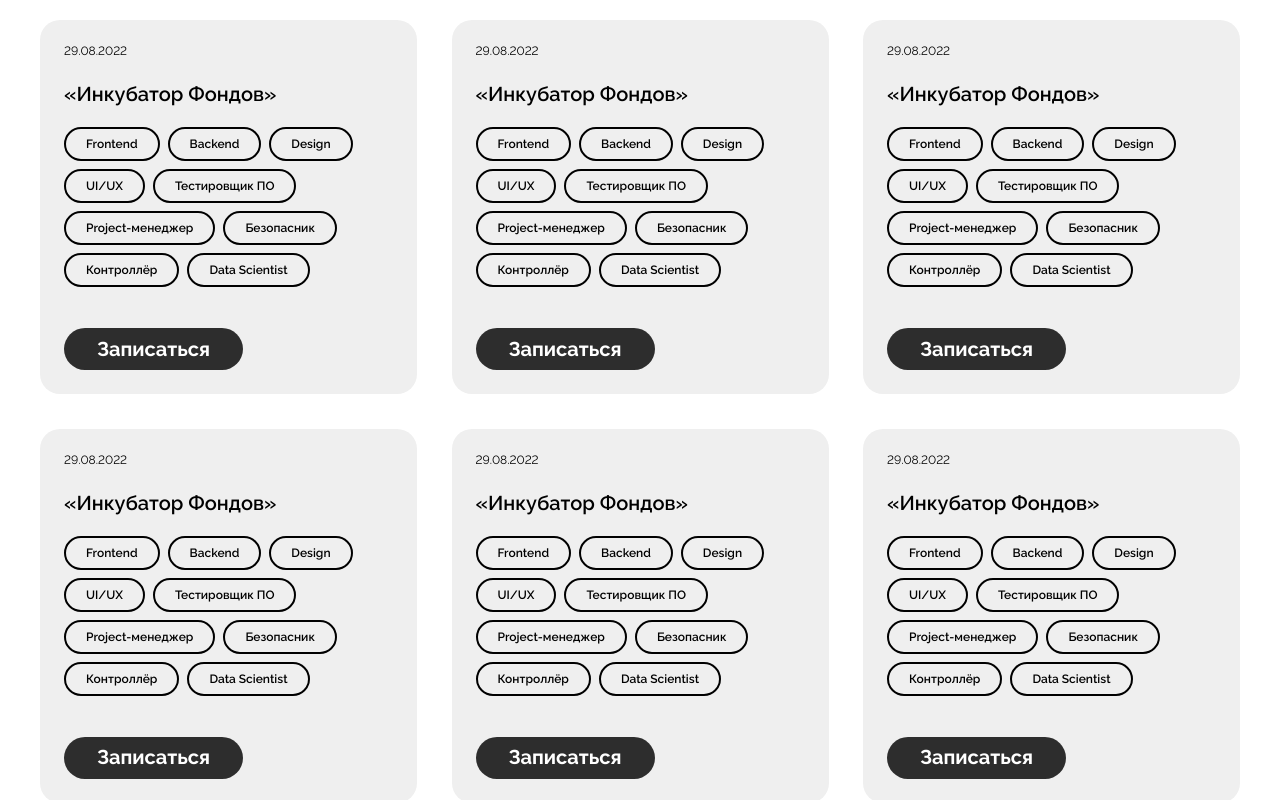
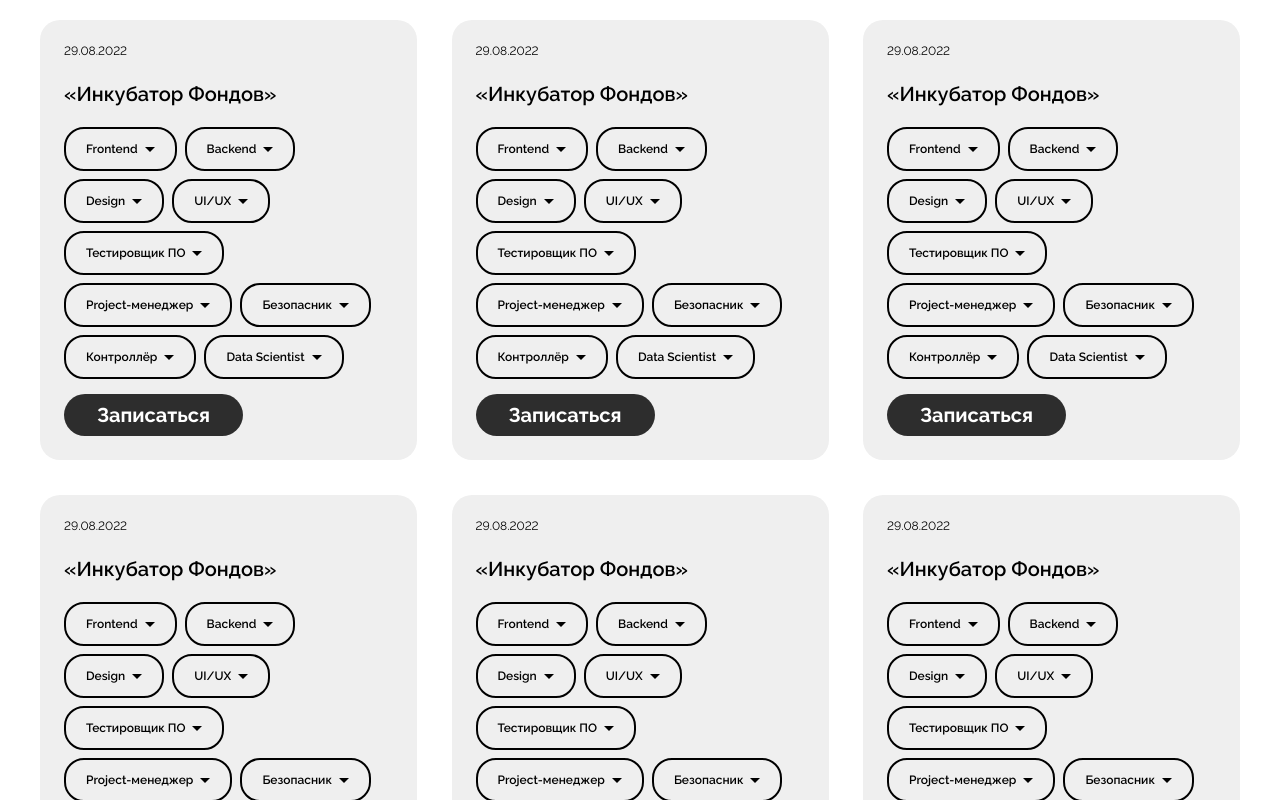
Before and after one commit to GuildOfDevelopers/guild-of-developers-frontend, a React (Create React App) app: page / in a window 1280 px wide. Shown: the part 840-1640 px from the top of the page. Built offline with nearby package versions, Linux system fonts and the light colour scheme.

Commit message:
feat: stack arrowUp\down

```diff
--- /dev/null
+++ b/src/components/Projects/Project/Icon.tsx
@@ -0,0 +1,17 @@
+import React from 'react';
+
+export const ArrowUp = () => {
+  return (
+    <svg xmlns="http://www.w3.org/2000/svg" height="24" width="24">
+      <path d="m7 14 5-5 5 5Z" />
+    </svg>
+  );
+};
+
+export const ArrowDown = () => {
+  return (
+    <svg xmlns="http://www.w3.org/2000/svg" height="24" width="24">
+      <path d="m12 15-5-5h10Z" />
+    </svg>
+  );
+};
--- a/src/components/Projects/Project/index.tsx
+++ b/src/components/Projects/Project/index.tsx
@@ -1,4 +1,5 @@
 import React, { FC, useState, useCallback } from 'react';
+import { ArrowDown, ArrowUp } from './Icon';
 import {
   CardButton,
   Card,
@@ -43,10 +44,14 @@ const Project: FC<ProjectProps> = ({ date, project, departments }) => {
               test(department.name);
             }}
           >
-            <p>{department.name}</p>
+            <p>
+              {department.name}
+              {toggle === department.name ? <ArrowUp /> : <ArrowDown />}
+            </p>
+
             <Stack>
               {toggle === department.name
-                ? department.stack.map((stack) => <Test>{stack}</Test>)
+                ? department.stack.map((stack) => <Test key={stack}>{stack}</Test>)
                 : ''}
             </Stack>
           </CardDepartment>
--- a/src/components/Projects/Project/style.tsx
+++ b/src/components/Projects/Project/style.tsx
@@ -12,8 +12,6 @@ export const Card = styled.li`
   background-color: var(--color-white-2);
 
   transition: all 0.3s;
-
-  /* position: relative; */
 `;
 
 export const CardDate = styled.span`
@@ -39,12 +37,10 @@ export const CardDepartments = styled.ul`
   display: flex;
   flex-wrap: wrap;
   gap: 8px;
-
-  /* position: relative; */
 `;
 
 export const CardDepartment = styled.li`
-  padding: 8px 20px;
+  padding: 8px 13px 8px 20px;
   width: max-content;
 
   display: flex;
@@ -63,11 +59,24 @@ export const CardDepartment = styled.li`
 
   transition: all 0.3s;
 
+  p {
+    display: flex;
+    align-items: center;
+  }
+
   &:hover,
   &:focus-visible {
     font-weight: var(--fw-700);
     color: var(--color-white);
     background-color: var(--color-grey);
+
+    p {
+      svg {
+        path {
+          fill: var(--color-white);
+        }
+      }
+    }
   }
 
   ${({ toggle, dep }: { toggle: string; dep: string }) => {
@@ -81,6 +90,14 @@ export const CardDepartment = styled.li`
         padding: 22px 8px;
         border-radius: 15px;
         width: 100%;
+
+        p {
+          svg {
+            path {
+              fill: var(--color-white);
+            }
+          }
+        }
       `
     );
   }}
```
